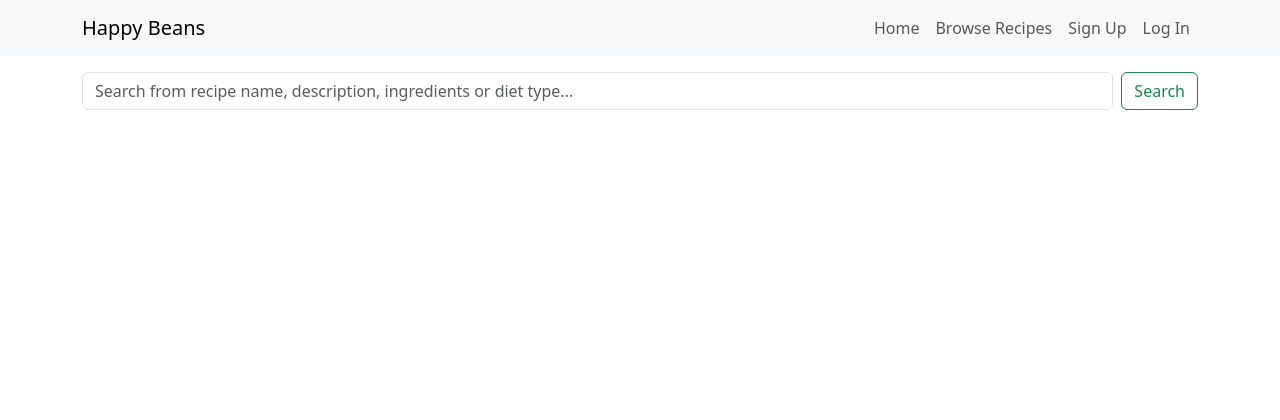
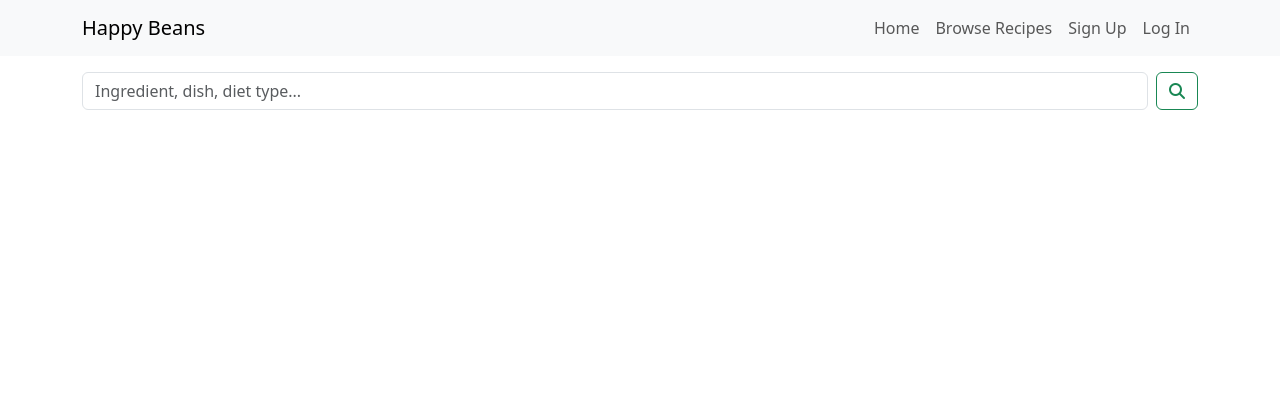
Before and after one commit to ShizukaDonaghue/happy-beans, a Django app: page /recipes/browse/ in a window 1280 px wide. Shown: the top 420 px of the page. Run offline with Django 3.2, Linux system fonts and the light colour scheme; data that the repository does not hold is empty; parts of the project's set-up code (start-up, migrations or seed data) failed here and were passed over; some libraries are stand-ins or nearby versions.

Commit message:
Update placeholder text and add icon for search bar in browse_recipes.html

```diff
--- a/templates/browse_recipes.html
+++ b/templates/browse_recipes.html
@@ -8,9 +8,9 @@
     <form class="d-flex" role="search" method="GET" action="{% url 'search_recipes' %}">
         {% csrf_token %}
         <input class="form-control me-2" type="search"
-            placeholder="Search from recipe name, description, ingredients or diet type..." name="search"
+            placeholder="Ingredient, dish, diet type..." name="search"
             aria-label="Search">
-        <button class="btn btn-outline-success" type="submit">Search</button>
+        <button class="btn btn-outline-success" type="submit"><i class="fa-solid fa-magnifying-glass"></i></button>
     </form>
 </div>
 
```
